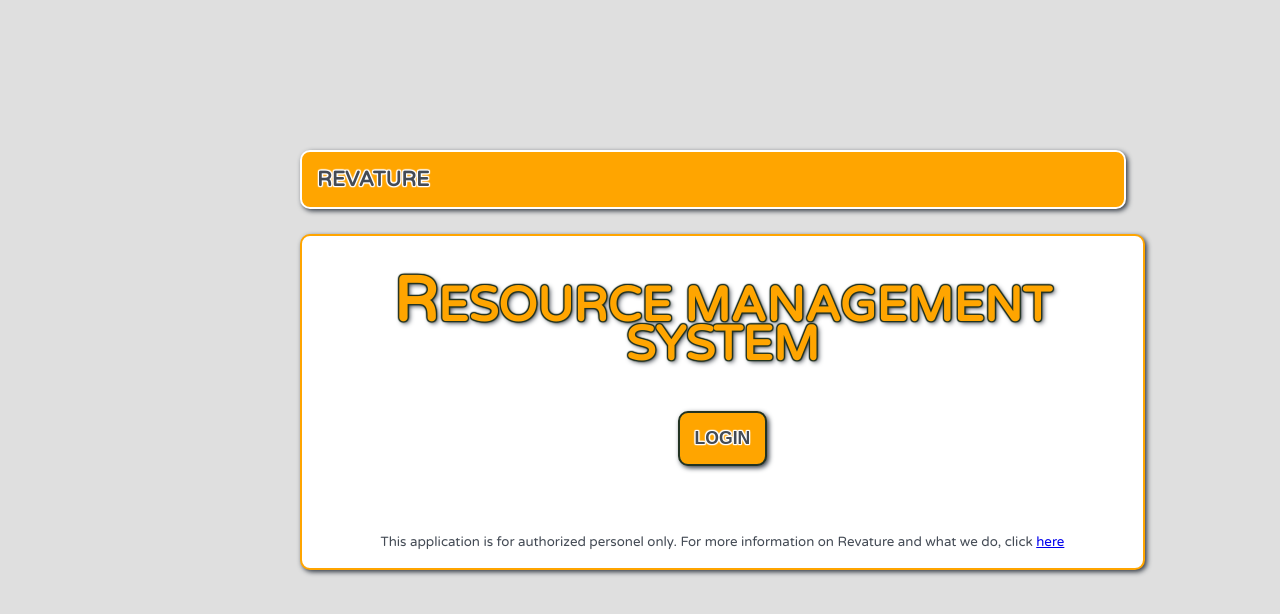
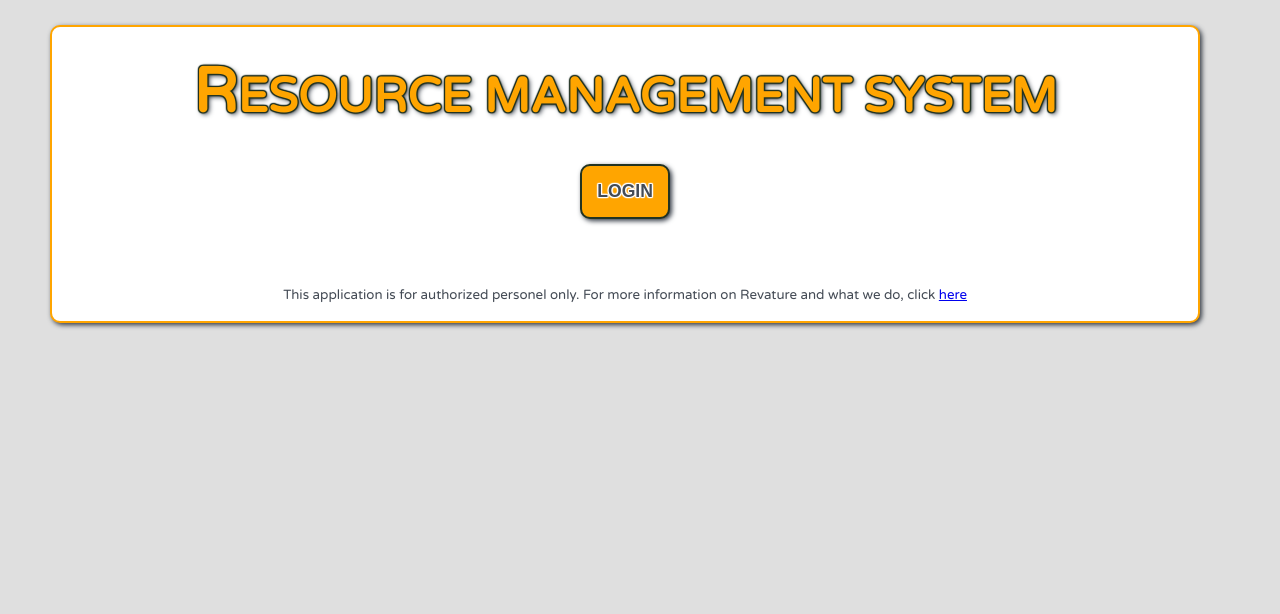
Before and after one commit to revature-rms/rms-ui, a React (Create React App) app: page / in a window 1280 px wide. Shown: the top 614 px of the page. Built offline with nearby package versions, Linux system fonts and the light colour scheme.

Commit message:
Update LoginComponent.tsx

```diff
--- a/src/components/login-component/LoginComponent.tsx
+++ b/src/components/login-component/LoginComponent.tsx
@@ -46,7 +46,6 @@ export function LoginComponent(props: ILoginProps) {
 
 
     return (
-        <Wrapper data-test="main-content" elements = 'REVATURE'>
             <Card className = 'full-card' style= {{textAlign: 'center'}}>
             <h1>RESOURCE MANAGEMENT SYSTEM</h1>
             <LoginFunction
@@ -61,7 +60,6 @@ export function LoginComponent(props: ILoginProps) {
             <small>This application is for authorized personel only. For more information on Revature and what we do, click <a href="https://revature.com" target ="_blank">here</a></small>
             </Card>
 
-        </Wrapper>
     )
 
 }
```
